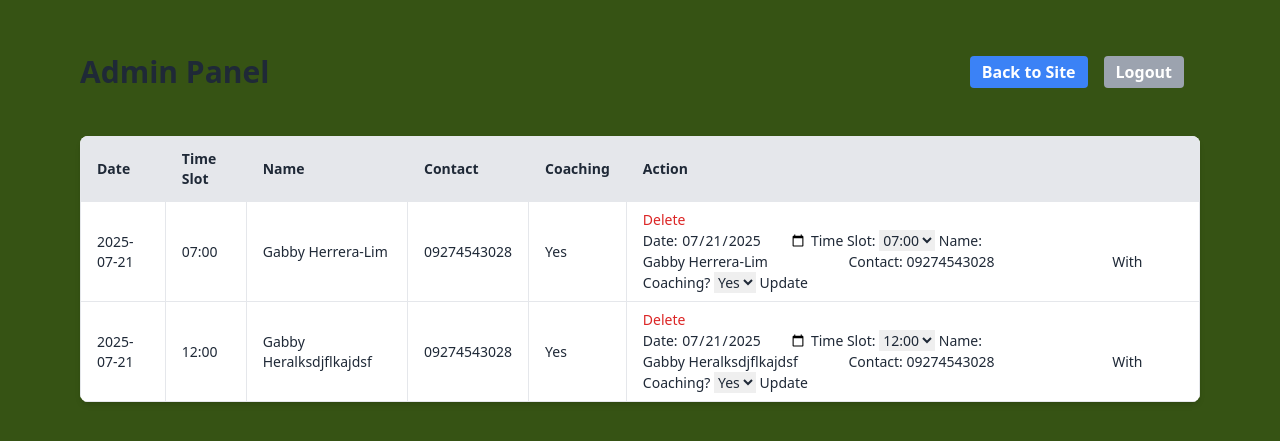
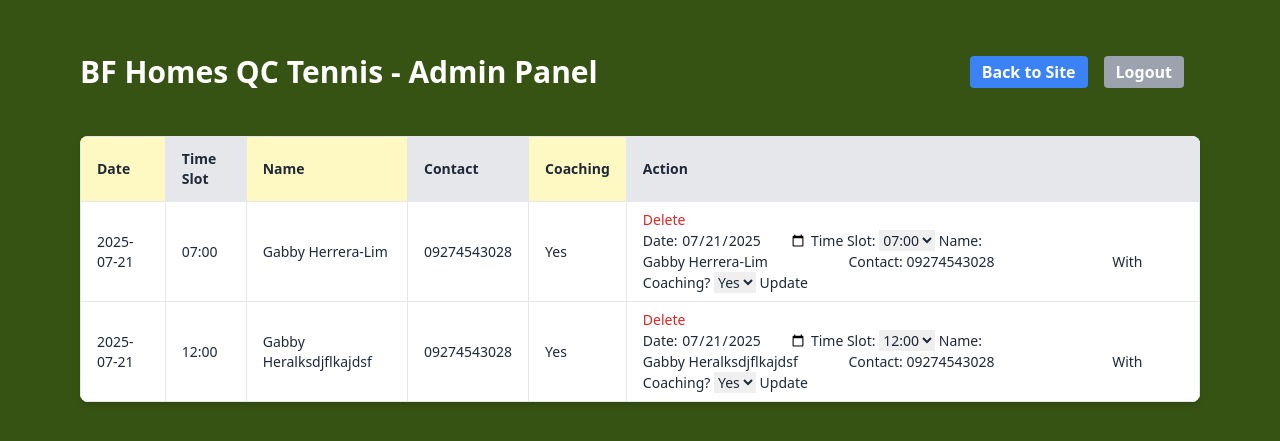
Before and after one commit to gcherreralim/tennis-reservation, a Flask app: page /admin in a window 1280 px wide. Shown: the top 441 px of the page. Run offline with Flask 3, Linux system fonts and the light colour scheme; a user stored in the database is signed in; some libraries are stand-ins or nearby versions.

Commit message:
admin changes

```diff
--- a/app.py
+++ b/app.py
@@ -139,6 +139,15 @@ def admin():
     time_slots = get_time_slots()
     reserved_slots = {(r.date.isoformat(), r.time_slot) for r in reservations}
 
+    sort = request.args.get("sort", "date")
+
+    if sort == "name":
+        reservations = Reservation.query.order_by(Reservation.name).all()
+    elif sort == "coaching":
+        reservations = Reservation.query.order_by(Reservation.with_coaching.desc()).all()
+    else:  # Default to sorting by date
+        reservations = Reservation.query.order_by(Reservation.date, Reservation.time_slot).all()
+
     return render_template("admin.html", reservations=upcoming, completed=completed, time_slots=time_slots, reserved_slots=reserved_slots, today=today, now=now)
 
 @app.route("/edit_modal", methods=["POST"])
--- a/templates/admin.html
+++ b/templates/admin.html
@@ -10,7 +10,7 @@
 <body class="bg-lime-900 text-gray-800 font-sans">
   <div class="max-w-6xl mx-auto py-10 px-4">
     <div class="flex justify-between items-center mb-8">
-      <h1 class="text-3xl font-bold">Admin Panel</h1>
+      <h1 class="text-3xl font-bold text-white">BF Homes QC Tennis - Admin Panel</h1>
       <div class="flex justify-end space-x-4 p-4">
           <a href="{{ url_for('index') }}" class="bg-blue-500 hover:bg-blue-600 text-white font-bold py-1 px-3 rounded">
               Back to Site
@@ -25,11 +25,14 @@
       <table class="min-w-full text-sm text-left border">
         <thead class="bg-gray-200">
           <tr>
-            <th class="px-4 py-3 border">Date</th>
+            {% set current_sort = request.args.get('sort', 'date') %}
+            <th class="px-4 py-3 border {% if current_sort == 'date' %}bg-yellow-100{% endif %}"><a href="{{ url_for('admin', sort='date') }}" class="hover:underline">Date</a></th>
             <th class="px-4 py-3 border">Time Slot</th>
-            <th class="px-4 py-3 border">Name</th>
+            {% set current_sort = request.args.get('sort', 'name') %}
+            <th class="px-4 py-3 border {% if current_sort == 'name' %}bg-yellow-100{% endif %}"><a href="{{ url_for('admin', sort='name') }}" class="hover:underline">Name</a></th>
             <th class="px-4 py-3 border">Contact</th>
-            <th class="px-4 py-3 border">Coaching</th>
+            {% set current_sort = request.args.get('sort', 'coaching') %}
+            <th class="px-4 py-3 border {% if current_sort == 'coaching' %}bg-yellow-100{% endif %}"><a href="{{ url_for('admin', sort='coaching') }}" class="hover:underline">Coaching</a></th>
             <th class="px-4 py-3 border">Action</th>
           </tr>
         </thead>
```
